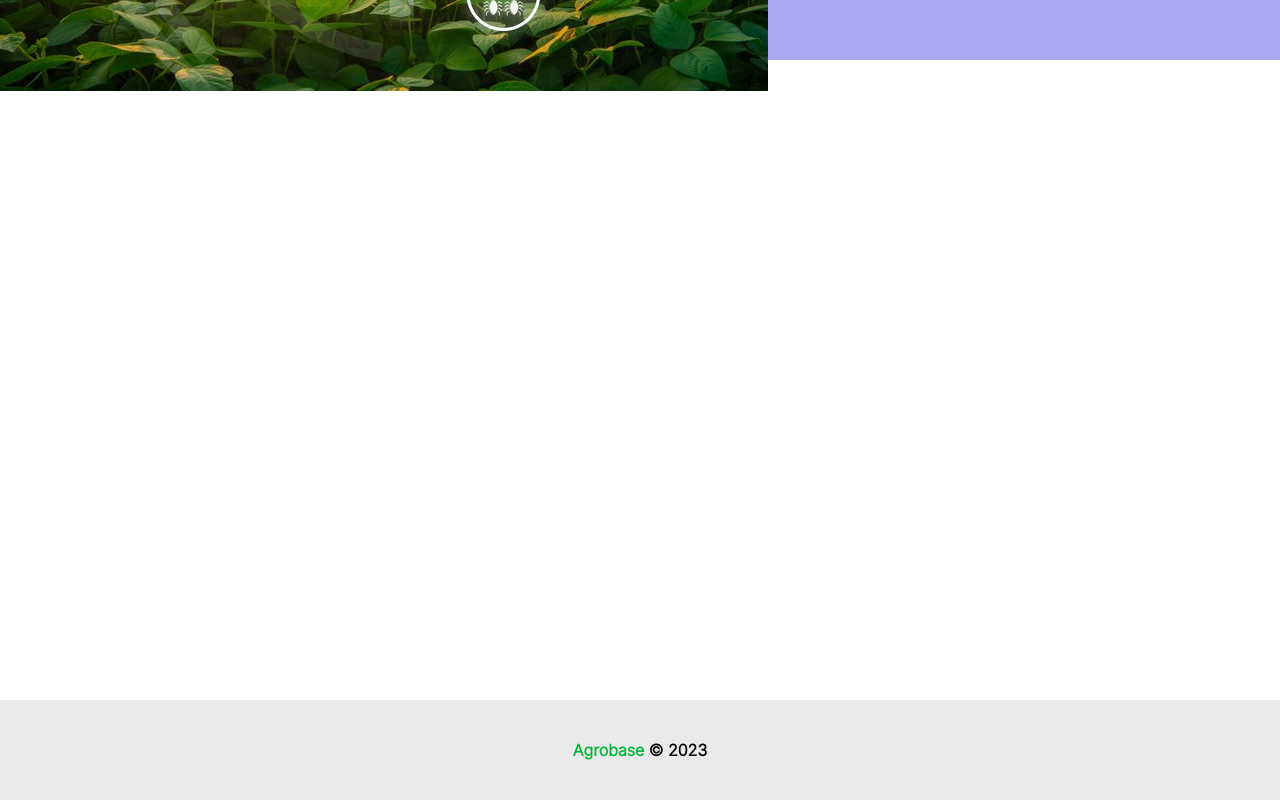
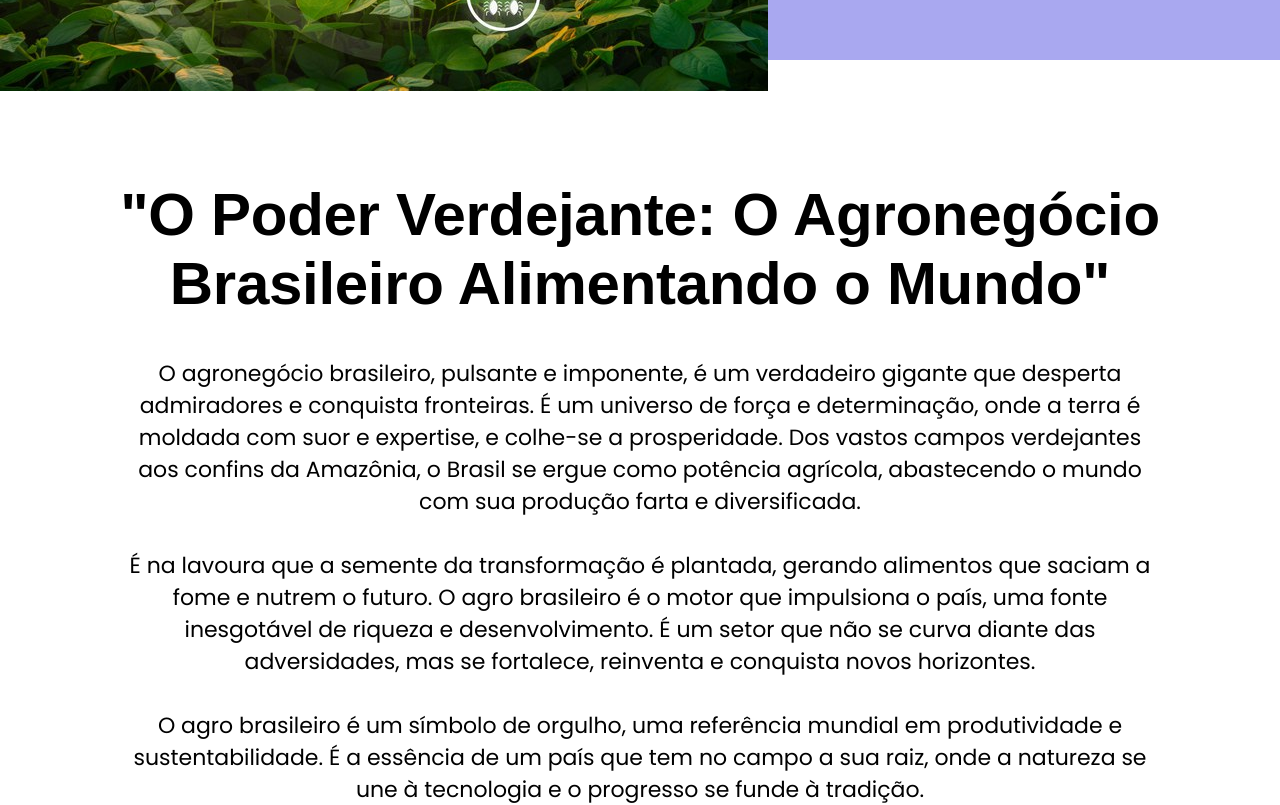
Before and after one commit to fga-eps-mds/2023.1-DAB, an Angular app in the folder frontend/: page /info in a window 1280 px wide. Shown: the part 4540-5345 px from the top of the page. Built offline with nearby package versions, Linux system fonts and the light colour scheme.

Commit message:
adding end items and fixing footer bug

```diff
--- a/frontend/src/app/components/card/card.component.scss
+++ b/frontend/src/app/components/card/card.component.scss
@@ -11,19 +11,15 @@ a {
 }
 
 h1 {
-    position: absolute;
-    top: 230px;
     font-size: 40px;
     line-height: 1.5;
     color: #000000;
     text-align: center;
-    left: 50%;
-    transform: translateX(-50%);
+    margin-top: 100px;
+
 }
 
 .container {
-    position: absolute;
-    top: 380px;
     width: 100%;
     display: flex;
     justify-content: space-around;
--- a/frontend/src/app/components/footer/footer.component.scss
+++ b/frontend/src/app/components/footer/footer.component.scss
@@ -1,5 +1,5 @@
 footer {
-    margin-top: 50%;
+    margin-top: 100px;
     background-color: #EAEAEA;
     display: flex;
     flex-direction: column;
--- a/frontend/src/app/pages/information-page/information-page.component.html
+++ b/frontend/src/app/pages/information-page/information-page.component.html
@@ -193,4 +193,28 @@
          fim de fornecer informações precisas e atualizadas para tomada de decisões estratégicas pelos gestores do setor do agronégocio.
   </div>
 </div>
+<div class="texto">
+  <p class = "texto"> "O Poder Verdejante: O Agronegócio Brasileiro Alimentando o Mundo"</p>
+</div>
+<div class="texto-base">
+<p class = "texto-base"> O agronegócio brasileiro, pulsante e imponente, é um verdadeiro gigante que desperta admiradores e conquista fronteiras.
+  É um universo de força e determinação, onde a terra é moldada com suor e expertise, e colhe-se a prosperidade.
+  Dos vastos campos verdejantes aos confins da Amazônia, o Brasil se ergue como potência agrícola, abastecendo o mundo com sua produção farta e
+  diversificada.<br><br>
+  É na lavoura que a semente da transformação é plantada, gerando alimentos que saciam a fome e nutrem o futuro.
+  O agro brasileiro é o motor que impulsiona o país, uma fonte inesgotável de riqueza e desenvolvimento. É um setor que não se curva diante das
+  adversidades, mas se fortalece, reinventa e conquista novos horizontes.<br><br>
+
+  O agro brasileiro é um símbolo de orgulho, uma referência mundial em produtividade e sustentabilidade. É a essência de um país que tem no
+  campo a sua raiz, onde a natureza se une à tecnologia e o progresso se funde à tradição.<br><br>
+
+  O agro brasileiro é mais do que uma atividade econômica, é uma paixão que pulsa no peito de cada brasileiro. É o retrato de um país abençoado
+  pela diversidade, pela fertilidade do solo e pela capacidade infinita de produzir e crescer.<br><br>
+
+  Que o agro brasileiro continue a florescer, regando os sonhos de uma nação e construindo um futuro fértil e próspero para todos.
+  Pois, no coração do Brasil, o agronegócio é a semente que transforma, nutre e faz brotar a esperança de um país cada vez mais forte.<br><br></p>
+
+</div>
+
+
 <app-footer></app-footer>
--- a/frontend/src/app/pages/information-page/information-page.component.scss
+++ b/frontend/src/app/pages/information-page/information-page.component.scss
@@ -237,3 +237,31 @@
     font-weight: 400;
     color:black;
   }
+
+  .texto {
+        font-family: 'arial';
+        font-size: 32px;
+        margin-top: 60px;
+        margin-left: 50px;
+        margin-right: 50px;
+        z-index:0;
+        font-weight: bold;
+        font-size: 60px;
+        display: flex;
+        text-align: center;
+        letter-spacing: -0.005em;
+        color:black;
+  }
+  .texto-base {
+    font-size: 22px;
+    margin-top: 40px;
+    margin-left: 60px;
+    margin-right: 60px;
+    line-height: 2rem;
+    text-align: left;
+    font-family: 'Poppins';
+    text-align: center;
+    font-style: normal;
+    font-weight: 400;
+    color:black;
+  }
```
